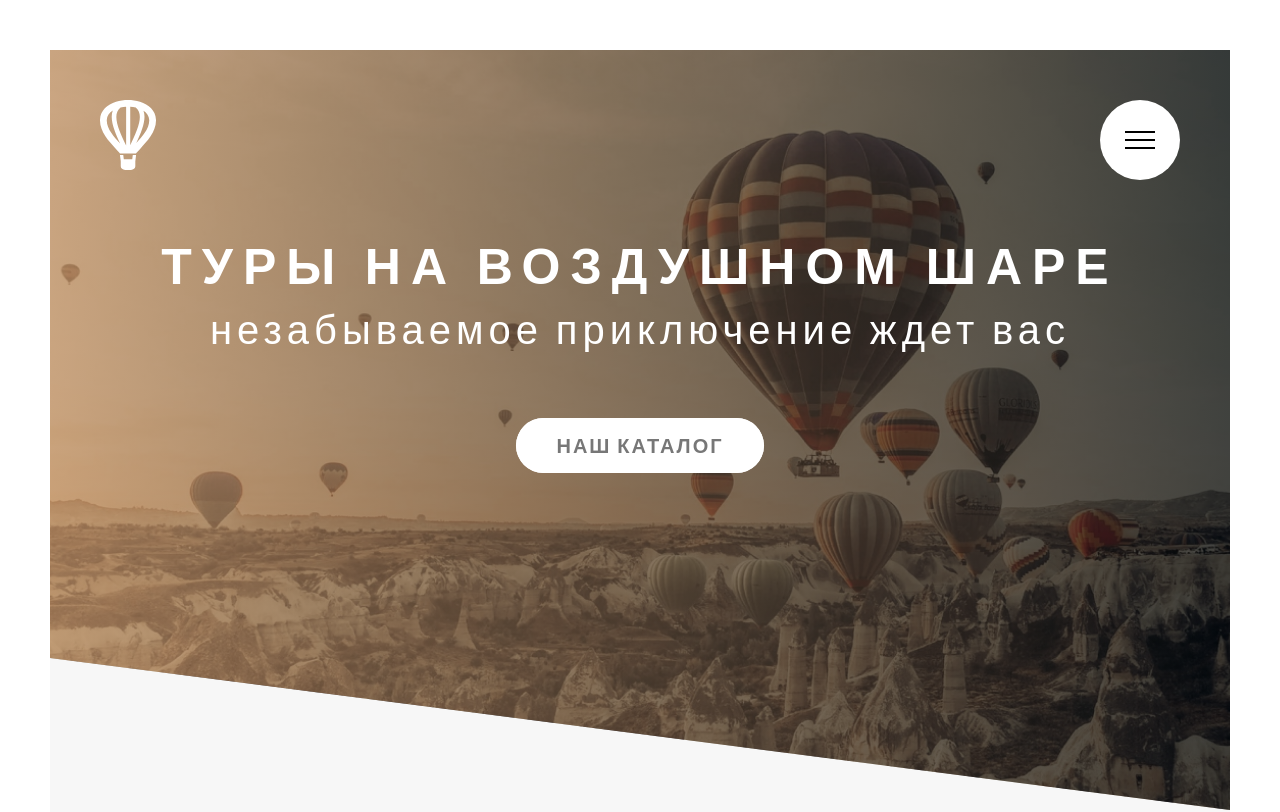
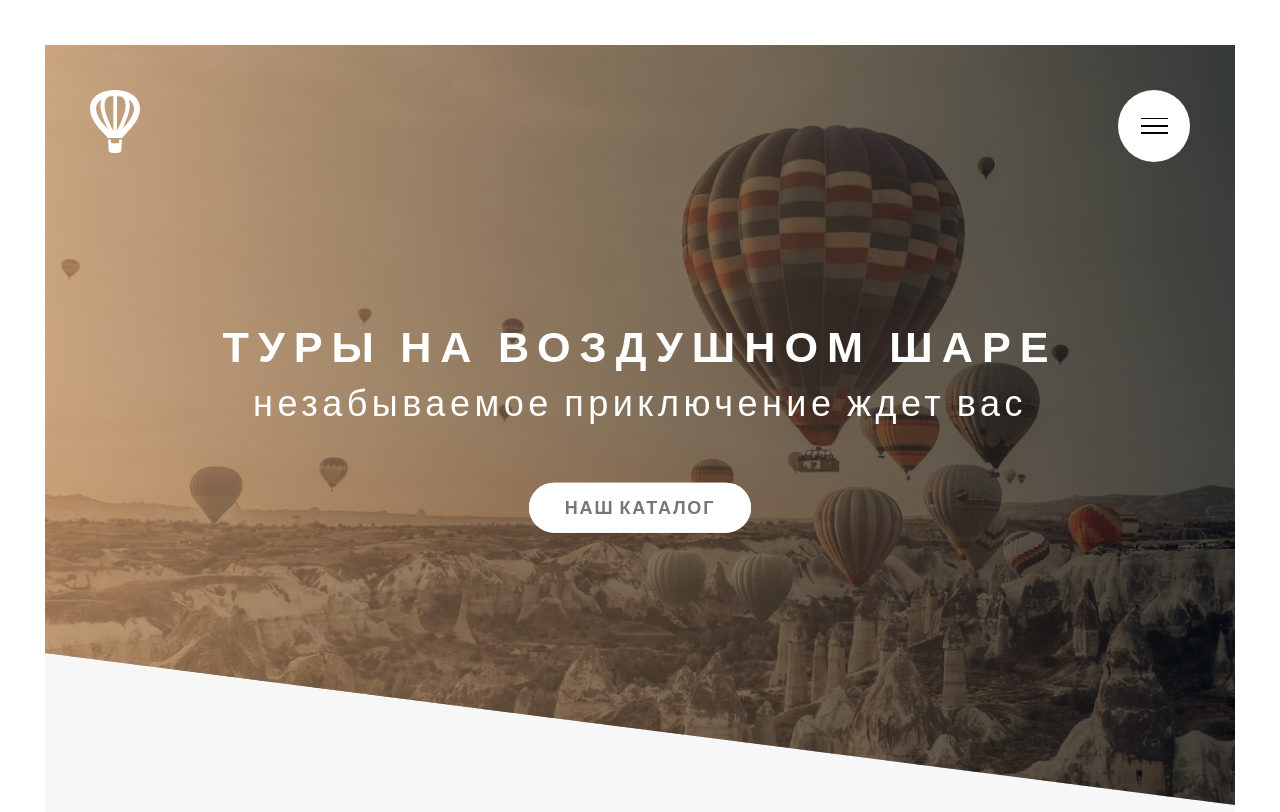
Before and after one commit to Mura-0000/air-balloon, a plain HTML site: page index.html in a window 1280 px wide. Shown: the top 812 px of the page. Drawn offline with Linux system fonts and the light colour scheme; files whose address does not match are found by name.

Commit message:
привет

```diff
--- a/sass/abstracts/_mixins.sass
+++ b/sass/abstracts/_mixins.sass
@@ -10,3 +10,30 @@
       content: ""
       display: table
       clear: both
+
+// @mixin phone
+//    @media (max-width: 600px)
+//       @content
+
+@mixin respond($breakpoit)
+   @if $breakpoit == phone
+
+      @media (max-width: 600px)
+         @content
+
+   @if $breakpoit ==  tab-port
+      @media (max-width: 900px)
+         @content
+
+
+   @if $breakpoit ==  tab-land
+      @media (max-width: 1240px)
+         @content
+
+   @if $breakpoit ==  tab-becstop
+      @media (max-width: 1440px)
+         @content
+
+   @if $breakpoit == dig-screen
+      @media (min-width: 1800px)
+         @content
--- a/sass/base/_base.sass
+++ b/sass/base/_base.sass
@@ -5,6 +5,20 @@
 
 html
     font-size: 62.5%
+    @include respond (tab-land)
+        font-size: 56.25%
+
+    @include respond (tab-becstop)
+        font-size: 56.25%
+
+    @include respond (tab-port)
+        font-size: 50%
+
+    @include respond (phone)
+        font-size: 30%
+
+    @include respond (big-screen)
+        font-size: 75%
 
 body
    padding: 5rem
--- a/sass/base/_typography.sass
+++ b/sass/base/_typography.sass
@@ -30,6 +30,11 @@ body
         animation-delay: 1s
         animation-timing-function: ease
         backface-visibility: hidden
+        @include respond (tab-becstop)
+            font-size: 4.8rem
+        @include respond (tab-land)
+            font-size: 4rem
+
     &__secondary
         display: block
         font-weight: 100
@@ -42,7 +47,9 @@ body
         animation-timing-function: ease
         backface-visibility: hidden
         margin-bottom: 6.5rem
-
+        @include respond (tab-land)
+           font-size: 3.5rem
+           margin-bottom: 3.5rem
 .title-secondary
     text-align: center
     display: inline-block
@@ -55,6 +62,8 @@ body
     color: transparent
     transition: all .4s
     backface-visibility: hidden
+    @include respond (tab-land)
+        font-size: 2.8rem
     &:hover
         transform: skewY(2deg) skewX(15deg) scale(1.1)
         text-shadow: $shadow-h2
@@ -66,9 +75,12 @@ body
     letter-spacing: .2rem
     text-transform: uppercase
     font-weight: 700
-
+    @include respond (tab-land)
+        font-size: 1.8rem
 .paragraf
     font-size: $font-size-paragraph
     letter-spacing: .2rem
     line-height: 140%
     font-weight: 400
+    @include respond (tab-land)
+        font-size: 1.5rem
--- a/sass/components/_button.sass
+++ b/sass/components/_button.sass
@@ -9,6 +9,9 @@
       font-size: 2rem
       font-weight: 600
       border: none
+      @include respond(tab-land)
+         font-size: 1.8rem
+         padding: 1.5rem 3.7rem
    &:hover
       transform: translateY(-4px)
       box-shadow: $box-shadow
--- a/sass/components/_form.sass
+++ b/sass/components/_form.sass
@@ -6,13 +6,18 @@
     overflow: hidden
 
 .form
-    width: 60%
+    width: 70%
     padding-top: 5rem
     padding-left: 5rem
     &__group:not(:last-child)
         margin-bottom: 2rem
     &__group:nth-child(4)
         margin-bottom: 4rem
+    @include respond(tab-land)
+        &__group:not(:last-child)
+            margin-bottom: 0rem
+        &__group:nth-child(4)
+            margin-bottom: 2.5rem
 
     &__input
         font-size: $font-size-paragraph
@@ -49,8 +54,14 @@
         transform: translateY(-3rem)
 
     &__group-radio
-        width: 40%
         display: inline-block
+        &:not(:last-child)
+            margin-right: 2rem
+        @include respond(tab-land)
+            display: block
+            &:not(:last-child)
+                margin-bottom: 2rem
+
 
     &__input-radio
         display: none
--- a/sass/components/_tour-card.sass
+++ b/sass/components/_tour-card.sass
@@ -16,9 +16,7 @@
         box-shadow: $box-shadow
         border-radius: .5rem
         overflow: hidden
-
         &_front
-
         &_back
             background: green
             transform: rotateY(180deg)
@@ -76,7 +74,8 @@
                 display: inline-block
                 &:not(:last-child)
                     margin-bottom: 2rem
-
+                @include respond(tab-land)
+                    font-size: 1.5rem
     &__backSide-box
         position: absolute
         top: 50%
--- a/sass/layout/_footer.sass
+++ b/sass/layout/_footer.sass
@@ -10,6 +10,9 @@
         display: inline-block
         &:not(:last-child)
             margin-right: 5rem
+        @include respond(tab-land)
+            &:not(:last-child)
+                margin-right: 1.6rem
     &__link
         &:link, &:visited
             color: $color-gray
--- a/sass/layout/_grid.sass
+++ b/sass/layout/_grid.sass
@@ -4,18 +4,25 @@
     &:not(:last-child)
         margin-bottom: $margin-vertical-big
     @include clearfix
+    @include respond (tab-land)
+        max-width: 90.1rem
 
 .col-1-of-2
     width: calc((100% - #{$gutter-horizontal}) / 2)
 
 .col-1-of-3
     width: calc((100% - 2 * #{$gutter-horizontal}) / 3)
+    @include respond(tab-land)
+        width: calc((100% - 2 * #{2rem}) / 3)
 
 .col-2-of-3
     width: calc( 2 * ((100% - 2 * #{$gutter-horizontal}) / 3))
 
 .col-1-of-4
     width: calc((100% - 3 * #{$gutter-horizontal}) / 4)
+    @include respond(tab-land)
+        width: calc((100% - 3 * #{2rem}) / 4)
+
 
 .col-2-of-4
     width: calc( 2 * ((100% - 3 * #{$gutter-horizontal}) / 4) + #{$gutter-horizontal})
@@ -28,3 +35,6 @@
     float: left
     &:not(:last-child)
         margin-right: $gutter-horizontal
+    @include respond (tab-land)
+    &:not(:last-child)
+            margin-right: 2rem
--- a/sass/layout/_header.sass
+++ b/sass/layout/_header.sass
@@ -16,3 +16,5 @@
         transform: translate(-50%, -50%)
         width: 100%
         text-align: center
+        @include respond (tab-land)
+        top: 50%
--- a/sass/layout/_navigation.sass
+++ b/sass/layout/_navigation.sass
@@ -69,12 +69,12 @@
 
     &__icon
         position: relative
-        top: 25px
+        top: 2.5rem
         &,
         &::before,
         &::after
-            width: 30px
-            height: 2px
+            width: 3rem
+            height: .15rem
             background: $color-black
             display: inline-block
         &::before,
@@ -84,9 +84,9 @@
             left: 0
             transition: all .2s
         &::before
-            top: -8px
+            top: -.8rem
         &::after
-            top: 8px
+            top: .8rem
 
     &__button:hover &__icon::before
         top: -10px
--- a/sass/pages/_home.sass
+++ b/sass/pages/_home.sass
@@ -1,7 +1,8 @@
 .section-about
    padding-top: 8rem
    margin-bottom: 20rem
-
+   @include respond (tab-land)
+      margin-bottom: 12rem
 
 .section-adventure
     padding: 21rem 0
@@ -9,6 +10,10 @@
     transform: skewY(7deg)
     & > *
         transform: skewY(-7deg)
+    @include respond (tab-land)
+      padding: 15rem 0
+
+
 
 .secntion-tour
    padding-top: 21rem
```
Also changed, not shown: sass/stails.css, 1 other file.
